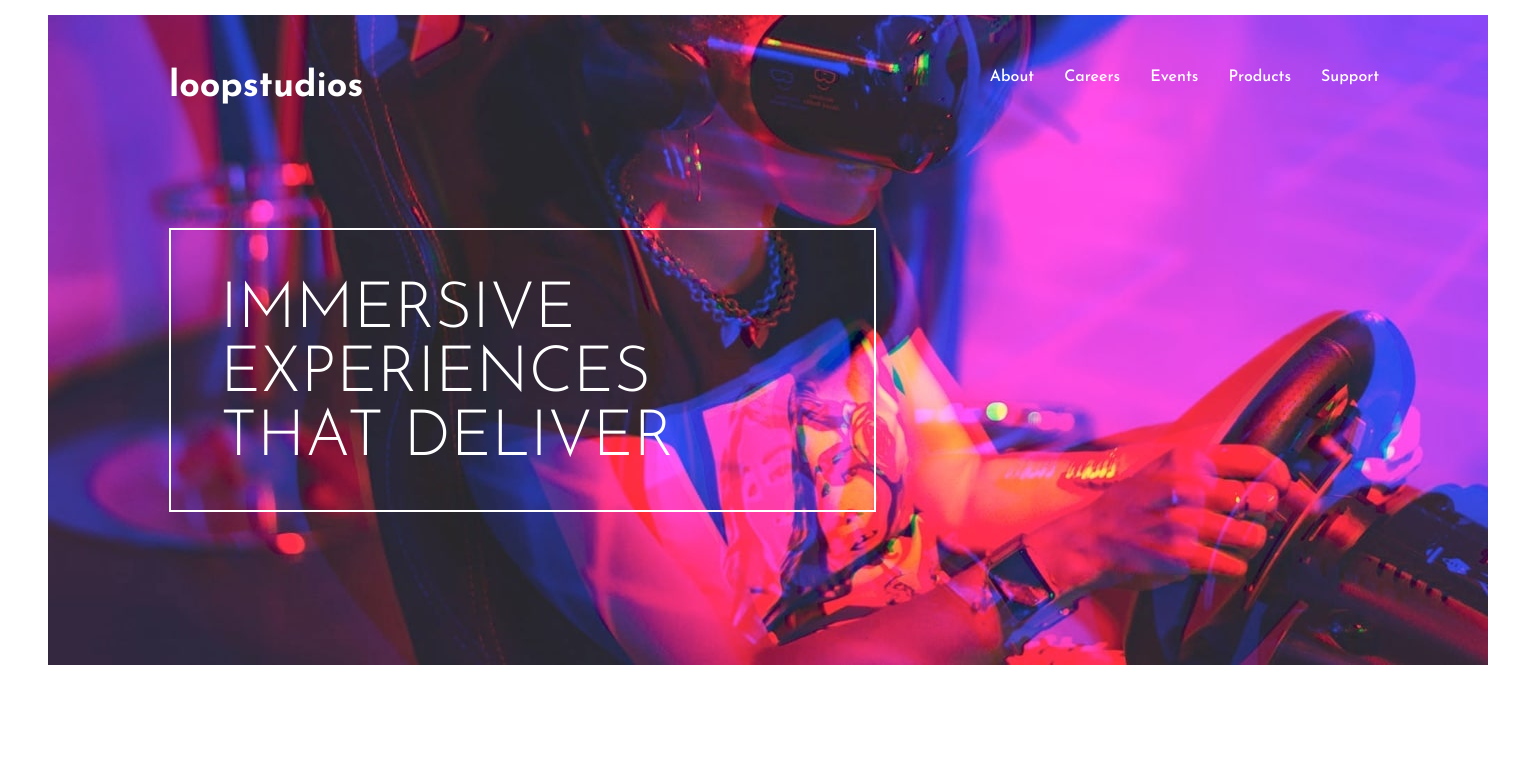
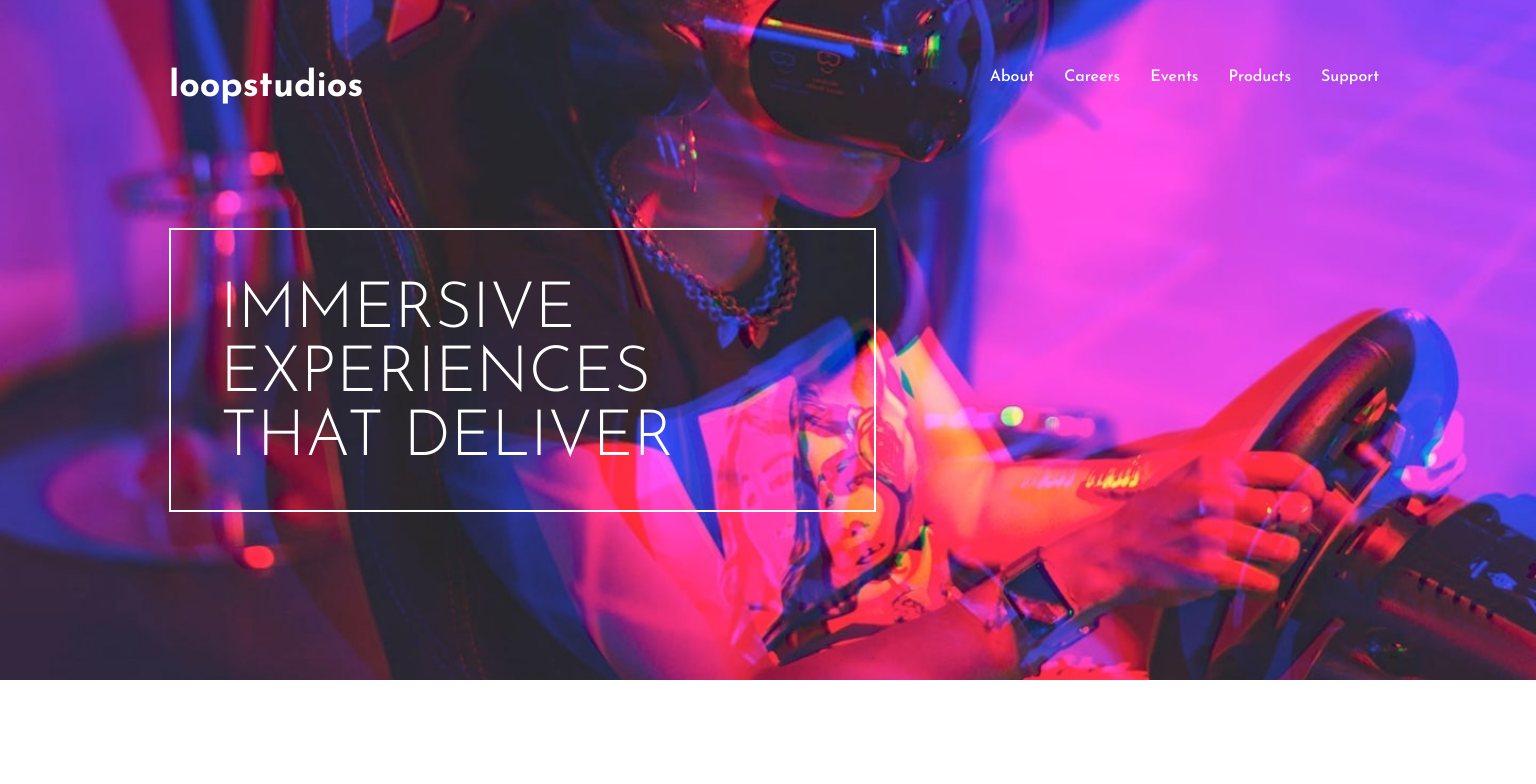
Before and after one commit to Schmelzofen/loopstudios_landingpage, a website: page index.html in a window 1536 px wide. Shown: the top 784 px of the page. Drawn offline with Linux system fonts and the light colour scheme.

Commit message:
header fix...

```diff
--- a/assets/scss/style.scss
+++ b/assets/scss/style.scss
@@ -214,7 +214,7 @@ footer {
 
 @media screen and (min-width: 1440px) {
     header {
-        background: url("../img/desktop/image-hero.jpg") center no-repeat;
+        background: url("../img/desktop/image-hero.jpg") center/cover no-repeat;
         height: 85vh;
 
         .mobileNav {
```
Also changed, not shown: assets/css/style.css.
